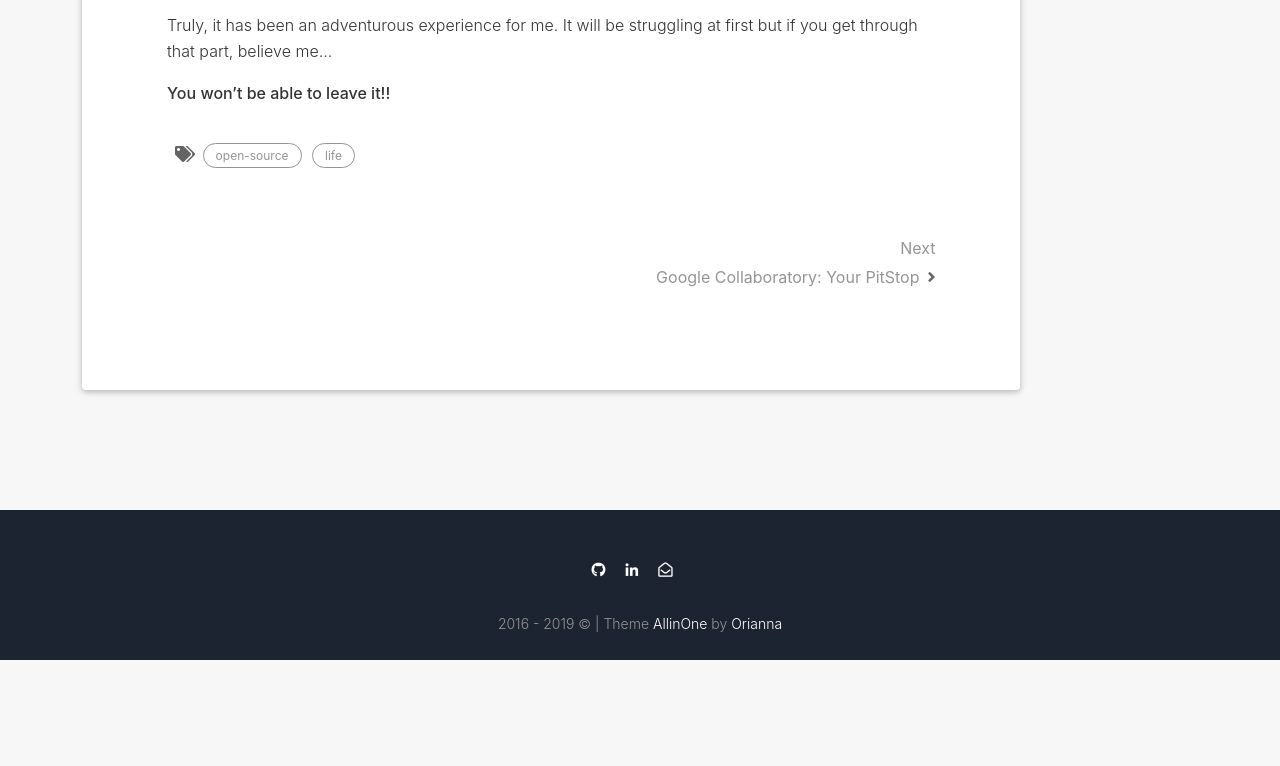
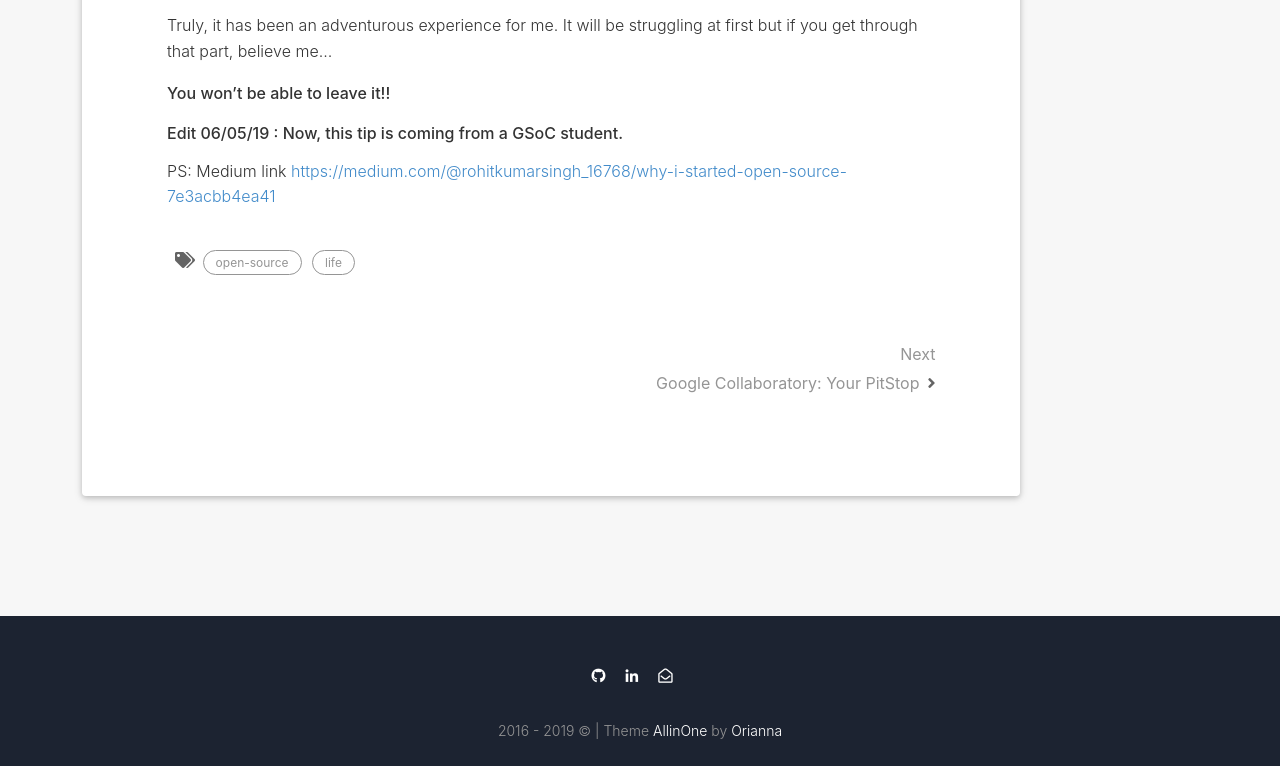
Before and after one commit to aquatiko/aquatiko.github.io, a plain HTML site: page blog/2019-04/why-i-started-open-source/index.html in a window 1280 px wide. Shown: the part 2175-2941 px from the top of the page. Before the commit the page ends 2835 px from the top, so only its background shows below. Drawn offline with Linux system fonts and the light colour scheme.

Commit message:
minor fix

```diff
--- a/blog/2019-04/why-i-started-open-source/index.html
+++ b/blog/2019-04/why-i-started-open-source/index.html
@@ -332,6 +332,10 @@ One thing that I absolutely loved is the appreciating nature of the community. A
 
 <h6 id="you-won-t-be-able-to-leave-it">You won&rsquo;t be able to leave it!!</h6>
 
+<h6 id="edit-06-05-19-now-this-tip-is-coming-from-a-gsoc-student">Edit 06/05/19 : Now, this tip is coming from a GSoC student.</h6>
+
+<p>PS: Medium link <a href="https://medium.com/@rohitkumarsingh_16768/why-i-started-open-source-7e3acbb4ea41">https://medium.com/@rohitkumarsingh_16768/why-i-started-open-source-7e3acbb4ea41</a></p>
+
           </div>
 
 
```
